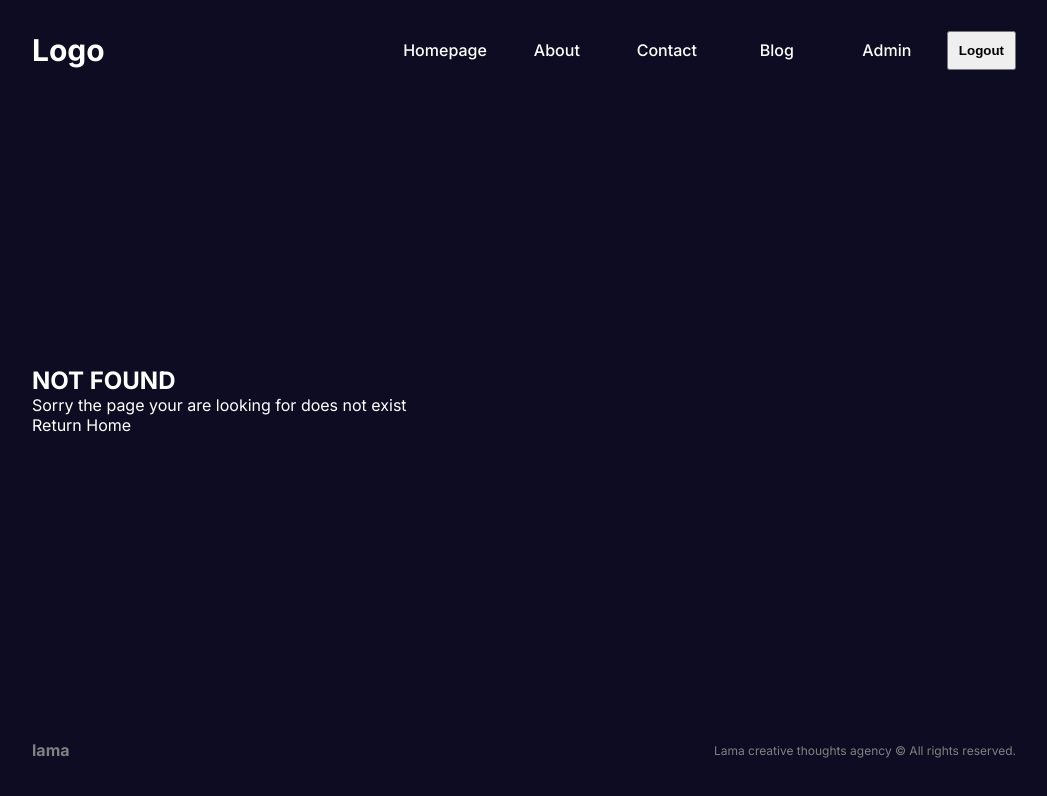
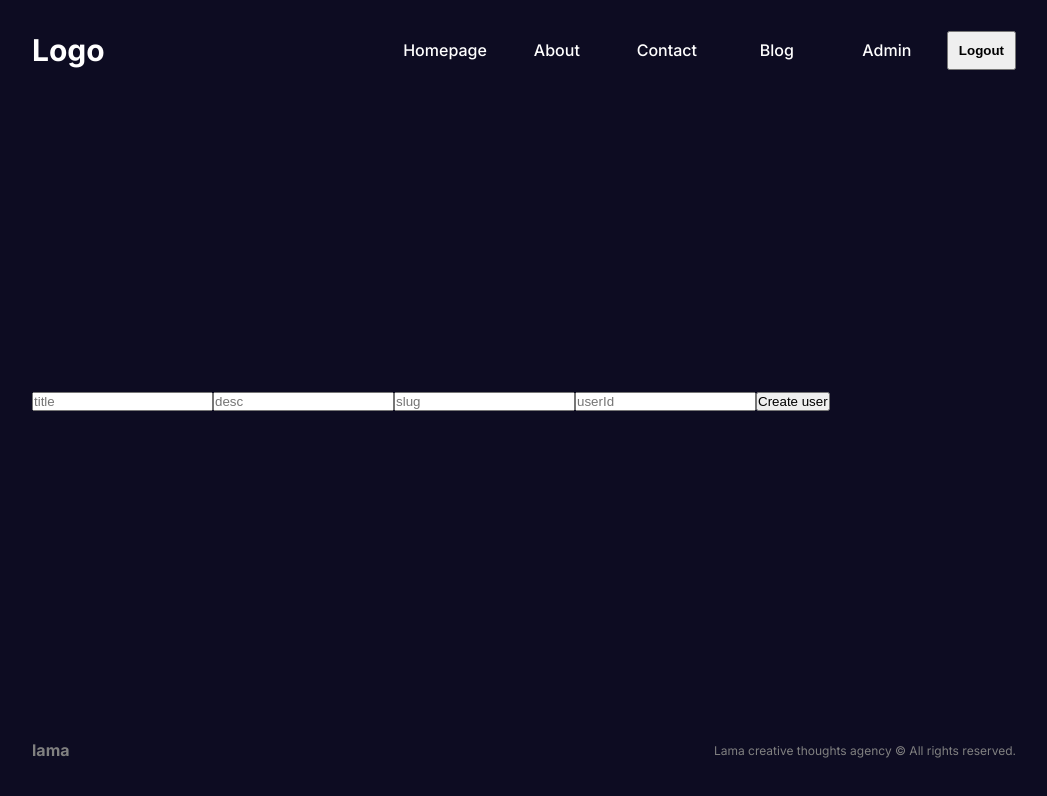
Before and after one commit to aiishaan/lama, a Next.js app: page /serveractiontest in a window 1280 px wide. Before the commit this address had no page. Shown: the top 796 px of the page, without its empty margins (116-1163 px from the left). Built offline with nearby package versions, Linux system fonts and the light colour scheme.

Commit message:
testing out server actions for creating a new user

```diff
--- /dev/null
+++ b/src/app/serveractiontest/page.jsx
@@ -0,0 +1,18 @@
+import { addPost } from "@/lib/action";
+
+const ServerActionTestPage = () => {
+
+    return (
+        <div>
+            <form action={addPost}>
+                <input type="text" placeholder="title" name="title"/>
+                <input type="text" placeholder="desc" name="desc"/>
+                <input type="text" placeholder="slug" name="slug"/>
+                <input type="text" placeholder="userId" name="userId"/>
+                <button>Create user</button>
+            </form>
+        </div>
+    )
+}
+
+export default ServerActionTestPage
--- /dev/null
+++ b/src/lib/action.js
@@ -0,0 +1,5 @@
+export const addPost = async (formData) => {
+    "use server"
+    const { title, desc, slug, userId} = Object.fromEntries(formData);
+    console.log(title, desc, slug)
+}
```
